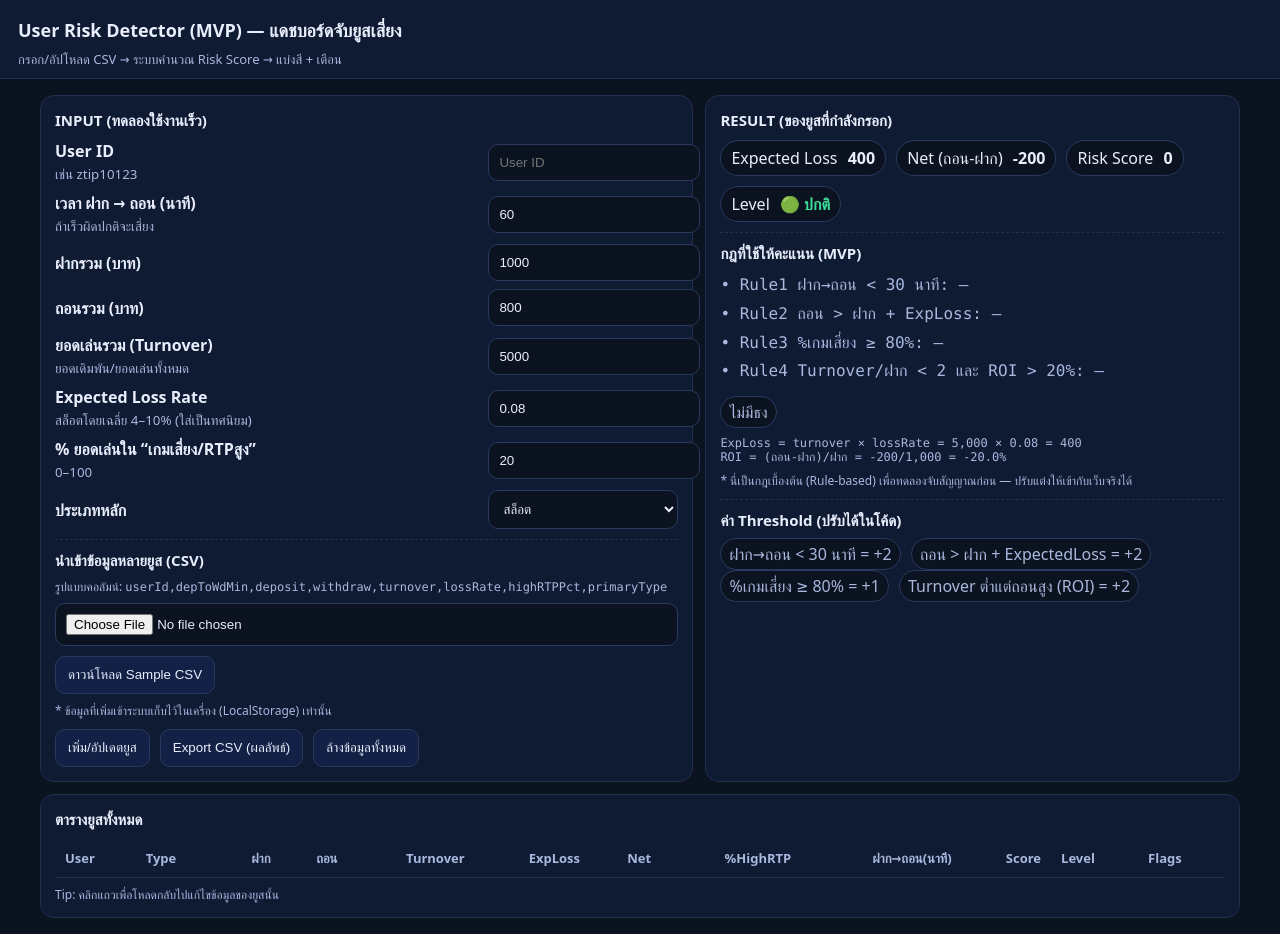
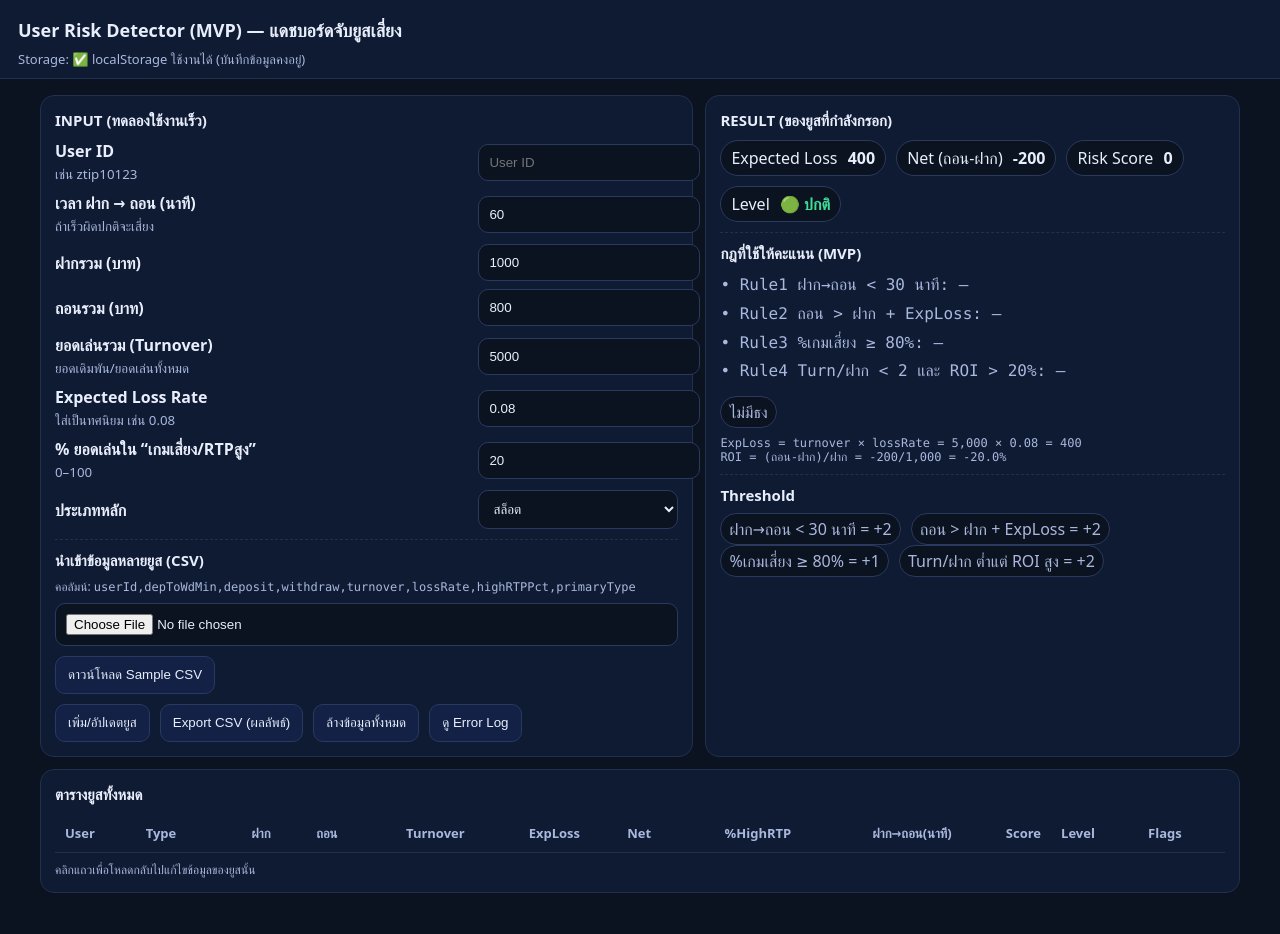
Before and after one commit to sweepea0-lang/SELLYAAAA, a plain HTML site: page index2.html in a window 1280 px wide. After the commit the page ends 909 px from the top, so only its background shows below. Drawn offline with Linux system fonts and the light colour scheme.

Commit message:
Update index2.html

```diff
--- a/index2.html
+++ b/index2.html
@@ -17,12 +17,11 @@
     @media(min-width:980px){.grid{grid-template-columns:1.1fr .9fr}}
     .card{background:var(--card);border:1px solid var(--bd);border-radius:14px;padding:14px}
     .card h2{margin:0 0 10px;font-size:15px}
-    .row{display:grid;grid-template-columns:1fr 190px;gap:10px;align-items:center;margin:8px 0}
+    .row{display:grid;grid-template-columns:1fr 200px;gap:10px;align-items:center;margin:8px 0}
     .row small{color:var(--muted)}
-    input,select,textarea{
+    input,select{
       width:100%;padding:10px;border-radius:10px;border:1px solid #2a3a5f;background:var(--chip);color:#e8eefc
     }
-    textarea{min-height:60px;resize:vertical}
     .sec{margin-top:10px;padding-top:10px;border-top:1px dashed var(--bd)}
     .pill{display:inline-block;padding:6px 10px;border-radius:999px;border:1px solid #2a3a5f;background:var(--chip)}
     .ok{color:var(--ok)} .warn{color:var(--warn)} .bad{color:var(--bad)}
@@ -38,14 +37,13 @@
     .tag{display:inline-block;padding:4px 8px;border-radius:999px;border:1px solid #2a3a5f;background:var(--chip);margin-right:6px;color:var(--muted)}
     .kpi{display:flex;gap:10px;flex-wrap:wrap;margin-bottom:10px}
     .kpi .pill b{margin-left:6px}
+    #errBox{display:none;white-space:pre-wrap;background:#0b1220;border:1px solid #2a3a5f;border-radius:12px;padding:10px;color:#ffd166}
   </style>
 </head>
 <body>
 <header>
   <h1>User Risk Detector (MVP) — แดชบอร์ดจับยูสเสี่ยง</h1>
-  <div style="margin-top:8px;color:var(--muted);font-size:13px">
-    กรอก/อัปโหลด CSV → ระบบคำนวณ Risk Score → แบ่งสี + เตือน
-  </div>
+  <div style="margin-top:8px;color:var(--muted);font-size:13px" id="storageStatus">กำลังตรวจสอบ Storage…</div>
 </header>
 
 <div class="wrap">
@@ -80,7 +78,7 @@
       </div>
 
       <div class="row">
-        <div><b>Expected Loss Rate</b><br><small>สล็อตโดยเฉลี่ย 4–10% (ใส่เป็นทศนิยม)</small></div>
+        <div><b>Expected Loss Rate</b><br><small>ใส่เป็นทศนิยม เช่น 0.08</small></div>
         <input id="lossRate" type="number" step="0.01" value="0.08">
       </div>
 
@@ -101,22 +99,21 @@
       <div class="sec">
         <h2 style="margin:0 0 8px">นำเข้าข้อมูลหลายยูส (CSV)</h2>
         <div class="note">
-          รูปแบบคอลัมน์: <span class="mono">userId,depToWdMin,deposit,withdraw,turnover,lossRate,highRTPPct,primaryType</span>
+          คอลัมน์: <span class="mono">userId,depToWdMin,deposit,withdraw,turnover,lossRate,highRTPPct,primaryType</span>
         </div>
         <div class="btns" style="margin-top:8px">
           <input id="csvFile" type="file" accept=".csv,text/csv" />
-          <button id="downloadSampleBtn">ดาวน์โหลด Sample CSV</button>
-        </div>
-        <div class="note">
-          * ข้อมูลที่เพิ่มเข้าระบบเก็บไว้ในเครื่อง (LocalStorage) เท่านั้น
+          <button id="downloadSampleBtn" type="button">ดาวน์โหลด Sample CSV</button>
         </div>
       </div>
 
       <div class="btns">
-        <button id="addBtn">เพิ่ม/อัปเดตยูส</button>
-        <button id="exportBtn">Export CSV (ผลลัพธ์)</button>
-        <button id="clearBtn">ล้างข้อมูลทั้งหมด</button>
+        <button id="addBtn" type="button">เพิ่ม/อัปเดตยูส</button>
+        <button id="exportBtn" type="button">Export CSV (ผลลัพธ์)</button>
+        <button id="clearBtn" type="button">ล้างข้อมูลทั้งหมด</button>
+        <button id="toggleErrBtn" type="button">ดู Error Log</button>
       </div>
+      <div id="errBox" class="mono"></div>
     </div>
 
     <!-- RESULT -->
@@ -133,18 +130,15 @@
       <div class="sec">
         <h2 style="margin:0 0 8px">กฎที่ใช้ให้คะแนน (MVP)</h2>
         <div id="rulesBox"></div>
-        <div class="note">
-          * นี่เป็นกฎเบื้องต้น (Rule-based) เพื่อทดลองจับสัญญาณก่อน — ปรับแต่งให้เข้ากับเว็บจริงได้
-        </div>
       </div>
 
       <div class="sec">
-        <h2 style="margin:0 0 8px">ค่า Threshold (ปรับได้ในโค้ด)</h2>
+        <h2 style="margin:0 0 8px">Threshold</h2>
         <div>
           <span class="tag">ฝาก→ถอน &lt; 30 นาที = +2</span>
-          <span class="tag">ถอน &gt; ฝาก + ExpectedLoss = +2</span>
+          <span class="tag">ถอน &gt; ฝาก + ExpLoss = +2</span>
           <span class="tag">%เกมเสี่ยง ≥ 80% = +1</span>
-          <span class="tag">Turnover ต่ำแต่ถอนสูง (ROI) = +2</span>
+          <span class="tag">Turn/ฝาก ต่ำแต่ ROI สูง = +2</span>
         </div>
       </div>
     </div>
@@ -174,42 +168,67 @@
         <tbody id="tbody"></tbody>
       </table>
     </div>
-    <div class="note">
-      Tip: คลิกแถวเพื่อโหลดกลับไปแก้ไขข้อมูลของยูสนั้น
-    </div>
+    <div class="note">คลิกแถวเพื่อโหลดกลับไปแก้ไขข้อมูลของยูสนั้น</div>
   </div>
 </div>
 
 <script>
-  // ===== Helpers =====
+/** ========= Error logger ========= **/
+const errLogs = [];
+function logErr(msg){
+  errLogs.unshift(`[${new Date().toISOString()}] ${msg}`);
+  const box = document.getElementById("errBox");
+  if(box) box.textContent = errLogs.slice(0,50).join("\n");
+}
+window.addEventListener("error", (e)=> logErr(`JS Error: ${e.message} @${e.filename}:${e.lineno}`));
+window.addEventListener("unhandledrejection", (e)=> logErr(`Promise Rejection: ${String(e.reason)}`));
+
+/** ========= Helpers ========= **/
 const $ = (id)=>document.getElementById(id);
 const fmt = (n)=> (isFinite(n)? new Intl.NumberFormat('th-TH',{maximumFractionDigits:2}).format(n): '0');
-  const nval = (id)=> parseFloat($(id).value || "0") || 0;
-  const sval = (id)=> ($(id).value || "").trim();
+const nval = (id)=> parseFloat($(id)?.value || "0") || 0;
+const sval = (id)=> (($(id)?.value || "") + "").trim();
 
-  const STORAGE_KEY = "user_risk_detector_mvp_v1";
+/** ========= Storage wrapper (fallback safe) ========= **/
+const STORAGE_KEY = "user_risk_detector_mvp_v2";
+let memoryDB = {}; // fallback when localStorage unavailable
+let storageOk = false;
+
+function testStorage(){
+  try{
+    const k="__t"; localStorage.setItem(k,"1"); localStorage.removeItem(k);
+    storageOk = true;
+    $("storageStatus").textContent = "Storage: ✅ localStorage ใช้งานได้ (บันทึกข้อมูลคงอยู่)";
+  }catch{
+    storageOk = false;
+    $("storageStatus").textContent = "Storage: ⚠️ localStorage ใช้ไม่ได้ (ทดลองได้ แต่ข้อมูลไม่คงอยู่)";
+  }
+}
 
 function loadDB(){
-    try { return JSON.parse(localStorage.getItem(STORAGE_KEY) || "{}"); }
-    catch { return {}; }
+  if(!storageOk) return memoryDB;
+  try{ return JSON.parse(localStorage.getItem(STORAGE_KEY) || "{}"); }
+  catch(e){ logErr("loadDB parse failed: " + e); return {}; }
 }
 function saveDB(db){
-    localStorage.setItem(STORAGE_KEY, JSON.stringify(db));
+  if(!storageOk){ memoryDB = db; return; }
+  try{ localStorage.setItem(STORAGE_KEY, JSON.stringify(db)); }
+  catch(e){ logErr("saveDB failed: " + e); }
 }
 
-  // ===== Risk rules (MVP) =====
+/** ========= Risk rules ========= **/
 const TH = {
-    fastWithdrawMin: 30,   // dep->wd < 30 min
-    highRtpPct: 80,        // >=80%
-    roiHigh: 0.20,         // ROI > 20% with low turnover ratio
-    lowTurnoverRatio: 2.0  // turnover/deposit < 2
+  fastWithdrawMin: 30,
+  highRtpPct: 80,
+  roiHigh: 0.20,
+  lowTurnoverRatio: 2.0
 };
 
 function computeMetrics(u){
-    const expLoss = u.turnover * u.lossRate;               // Expected loss from play
-    const net = u.withdraw - u.deposit;                    // positive means user took more out than put in
-    const roi = (u.deposit>0) ? (net / u.deposit) : 0;     // ROI vs deposit
-    const tRatio = (u.deposit>0) ? (u.turnover / u.deposit) : 0; // turnover intensity
+  const expLoss = u.turnover * u.lossRate;
+  const net = u.withdraw - u.deposit;
+  const roi = (u.deposit>0) ? (net / u.deposit) : 0;
+  const tRatio = (u.deposit>0) ? (u.turnover / u.deposit) : 0;
   return {expLoss, net, roi, tRatio};
 }
 
@@ -218,23 +237,15 @@
   let score = 0;
   const flags = [];
 
-    // Rule 1: fast withdraw
   if(u.depToWdMin > 0 && u.depToWdMin < TH.fastWithdrawMin){
     score += 2; flags.push("ฝาก→ถอนเร็ว");
   }
-
-    // Rule 2: withdraw exceeds deposit + expected loss cushion
-    // i.e., user is ahead beyond expectation
   if(u.withdraw > (u.deposit + expLoss)){
     score += 2; flags.push("ถอนสูงเกินคาด");
   }
-
-    // Rule 3: high-RTP games concentration
   if(u.highRTPPct >= TH.highRtpPct){
     score += 1; flags.push("เล่นเกมเสี่ยงหนัก");
   }
-
-    // Rule 4: low turnover but high ROI (potential exploit/arbing)
   if(tRatio > 0 && tRatio < TH.lowTurnoverRatio && roi > TH.roiHigh){
     score += 2; flags.push("ROIสูงแต่เทิร์นน้อย");
   }
@@ -243,7 +254,6 @@
   return {score, level, flags, expLoss, net, roi, tRatio};
 }
 
-  // ===== UI compute for current inputs =====
 function readCurrent(){
   return {
     userId: sval("userId") || "unknown",
@@ -267,18 +277,16 @@
   $("kLevel").textContent = r.level;
   $("kLevel").className = (r.level.includes("ปกติ")) ? "ok" : (r.level.includes("เฝ้าระวัง")) ? "warn" : "bad";
 
-    const lines = [];
-    lines.push(`• Rule1 ฝาก→ถอน < ${TH.fastWithdrawMin} นาที: ${u.depToWdMin < TH.fastWithdrawMin ? "✅ +2" : "—"}`);
-    lines.push(`• Rule2 ถอน > ฝาก + ExpLoss: ${u.withdraw > (u.deposit + r.expLoss) ? "✅ +2" : "—"}`);
-    lines.push(`• Rule3 %เกมเสี่ยง ≥ ${TH.highRtpPct}%: ${u.highRTPPct >= TH.highRtpPct ? "✅ +1" : "—"}`);
-    lines.push(`• Rule4 Turnover/ฝาก < ${TH.lowTurnoverRatio} และ ROI > ${(TH.roiHigh*100).toFixed(0)}%: ${(r.tRatio < TH.lowTurnoverRatio && r.roi > TH.roiHigh) ? "✅ +2" : "—"}`);
-
-    const flags = (r.flags.length ? r.flags.map(f=>`<span class="tag">${f}</span>`).join("") : `<span class="tag">ไม่มีธง</span>`);
+  const ruleLines = [
+    `• Rule1 ฝาก→ถอน < ${TH.fastWithdrawMin} นาที: ${u.depToWdMin < TH.fastWithdrawMin ? "✅ +2" : "—"}`,
+    `• Rule2 ถอน > ฝาก + ExpLoss: ${u.withdraw > (u.deposit + r.expLoss) ? "✅ +2" : "—"}`,
+    `• Rule3 %เกมเสี่ยง ≥ ${TH.highRtpPct}%: ${u.highRTPPct >= TH.highRtpPct ? "✅ +1" : "—"}`,
+    `• Rule4 Turn/ฝาก < ${TH.lowTurnoverRatio} และ ROI > ${(TH.roiHigh*100).toFixed(0)}%: ${(r.tRatio < TH.lowTurnoverRatio && r.roi > TH.roiHigh) ? "✅ +2" : "—"}`
+  ];
+  const flagHtml = (r.flags.length ? r.flags.map(f=>`<span class="tag">${f}</span>`).join("") : `<span class="tag">ไม่มีธง</span>`);
   $("rulesBox").innerHTML = `
-      <div class="mono" style="line-height:1.8;color:var(--muted)">
-        ${lines.join("<br>")}
-      </div>
-      <div style="margin-top:10px">${flags}</div>
+    <div class="mono" style="line-height:1.8;color:var(--muted)">${ruleLines.join("<br>")}</div>
+    <div style="margin-top:10px">${flagHtml}</div>
     <div class="note mono">
       ExpLoss = turnover × lossRate = ${fmt(u.turnover)} × ${u.lossRate} = ${fmt(r.expLoss)}<br>
       ROI = (ถอน-ฝาก)/ฝาก = ${fmt(r.net)}/${fmt(u.deposit)} = ${(isFinite(r.roi)? (r.roi*100).toFixed(1):0)}%
@@ -286,16 +294,14 @@
   `;
 }
 
-  // ===== Table render =====
 function renderTable(){
   const db = loadDB();
   const arr = Object.values(db);
 
-    // Sort: score desc, then net desc
   arr.sort((a,b)=>{
     const rb = riskScore(b), ra = riskScore(a);
     if(rb.score !== ra.score) return rb.score - ra.score;
-      return (rb.net - ra.net);
+    return rb.net - ra.net;
   });
 
   const tbody = $("tbody");
@@ -319,7 +325,6 @@
       <td>${r.flags.length ? r.flags.join(", ") : "-"}</td>
     `;
     tr.addEventListener("click", ()=>{
-        // Load into form
       $("userId").value = u.userId;
       $("depToWdMin").value = u.depToWdMin;
       $("deposit").value = u.deposit;
@@ -335,9 +340,8 @@
   }
 }
 
-  // ===== CSV import/export =====
+/** ========= CSV import/export (simple) ========= **/
 function parseCSV(text){
-    // Very small CSV parser (handles simple comma-separated without quoted commas)
   const lines = text.split(/\r?\n/).filter(l=>l.trim().length);
   if(!lines.length) return [];
   const headers = lines[0].split(",").map(s=>s.trim());
@@ -350,45 +354,33 @@
   }
   return rows;
 }
-
 function coerceRow(o){
   return {
     userId: (o.userId || o.userid || o.user || "unknown").toString().trim(),
-      depToWdMin: parseFloat(o.depToWdMin ?? o.depToWd ?? o.dep_to_wd_min ?? "0") || 0,
+    depToWdMin: parseFloat(o.depToWdMin ?? o.dep_to_wd_min ?? "0") || 0,
     deposit: parseFloat(o.deposit ?? o.dep ?? "0") || 0,
     withdraw: parseFloat(o.withdraw ?? o.wd ?? "0") || 0,
-      turnover: parseFloat(o.turnover ?? o.wager ?? o.totalWager ?? "0") || 0,
+    turnover: parseFloat(o.turnover ?? o.wager ?? "0") || 0,
     lossRate: parseFloat(o.lossRate ?? o.margin ?? "0.08") || 0.08,
     highRTPPct: parseFloat(o.highRTPPct ?? o.highRtpPct ?? "0") || 0,
     primaryType: (o.primaryType || o.type || "สล็อต").toString().trim() || "สล็อต"
   };
 }
-
 function exportResultCSV(){
   const db = loadDB();
   const arr = Object.values(db).map(u=>{
     const r = riskScore(u);
     return {
-        userId: u.userId,
-        primaryType: u.primaryType,
-        deposit: u.deposit,
-        withdraw: u.withdraw,
-        turnover: u.turnover,
-        depToWdMin: u.depToWdMin,
-        lossRate: u.lossRate,
-        highRTPPct: u.highRTPPct,
-        expLoss: r.expLoss,
-        net: r.net,
-        score: r.score,
-        level: r.level,
-        flags: r.flags.join("|")
+      userId:u.userId, primaryType:u.primaryType,
+      deposit:u.deposit, withdraw:u.withdraw, turnover:u.turnover,
+      depToWdMin:u.depToWdMin, lossRate:u.lossRate, highRTPPct:u.highRTPPct,
+      expLoss:r.expLoss, net:r.net, score:r.score, level:r.level, flags:r.flags.join("|")
     };
   });
-
   const header = ["userId","primaryType","deposit","withdraw","turnover","depToWdMin","lossRate","highRTPPct","expLoss","net","score","level","flags"];
   const lines = [header.join(",")];
   for(const r of arr){
-      lines.push(header.map(k => `"${String(r[k]??"").replaceAll('"','""')}"`).join(","));
+    lines.push(header.map(k => `"${String(r[k]??"").replace(/\"/g,'""')}"`).join(","));
   }
   const blob = new Blob([lines.join("\n")], {type:"text/csv;charset=utf-8"});
   const url = URL.createObjectURL(blob);
@@ -398,7 +390,6 @@
   a.click();
   URL.revokeObjectURL(url);
 }
-
 function downloadSampleCSV(){
   const sample = [
     "userId,depToWdMin,deposit,withdraw,turnover,lossRate,highRTPPct,primaryType",
@@ -416,24 +407,32 @@
   URL.revokeObjectURL(url);
 }
 
-  // ===== Actions =====
+/** ========= Wire up ========= **/
+function init(){
+  testStorage();
+  renderCurrent();
+  renderTable();
+
+  document.querySelectorAll("input,select").forEach(el=>{
+    el.addEventListener("input", ()=>{ renderCurrent(); });
+    el.addEventListener("change", ()=>{ renderCurrent(); });
+  });
+
   $("addBtn").addEventListener("click", ()=>{
     const u = readCurrent();
-    if(!u.userId || u.userId==="unknown"){
-      alert("กรุณาใส่ User ID"); return;
-    }
+    if(!u.userId || u.userId==="unknown"){ alert("กรุณาใส่ User ID"); return; }
     const db = loadDB();
     db[u.userId] = u;
     saveDB(db);
-    renderCurrent();
     renderTable();
   });
 
   $("exportBtn").addEventListener("click", exportResultCSV);
 
   $("clearBtn").addEventListener("click", ()=>{
-    if(confirm("ล้างข้อมูลทั้งหมดในเครื่อง?")){
-      localStorage.removeItem(STORAGE_KEY);
+    if(confirm("ล้างข้อมูลทั้งหมด?")){
+      if(storageOk) localStorage.removeItem(STORAGE_KEY);
+      memoryDB = {};
       renderTable();
       renderCurrent();
     }
@@ -448,29 +447,24 @@
     const rows = parseCSV(text);
     const db = loadDB();
     let added = 0;
-    for(const r of rows){
-      const u = coerceRow(r);
-      if(u.userId && u.userId!=="unknown"){
-        db[u.userId] = u;
-        added++;
-      }
+    for(const row of rows){
+      const u = coerceRow(row);
+      if(u.userId && u.userId!=="unknown"){ db[u.userId]=u; added++; }
     }
     saveDB(db);
     renderTable();
-    renderCurrent();
     alert(`นำเข้าแล้ว ${added} ยูส`);
     e.target.value = "";
   });
 
-  // Live compute
-  document.querySelectorAll("input,select").forEach(el=>{
-    el.addEventListener("input", renderCurrent);
-    el.addEventListener("change", renderCurrent);
+  $("toggleErrBtn").addEventListener("click", ()=>{
+    const box = $("errBox");
+    box.style.display = (box.style.display==="none" || !box.style.display) ? "block" : "none";
+    box.textContent = errLogs.slice(0,50).join("\n") || "ไม่มี error";
   });
+}
 
-  // init
-  renderCurrent();
-  renderTable();
+init();
 </script>
 </body>
 </html>
```
Lines whose indentation alone changed are shown as unchanged.
